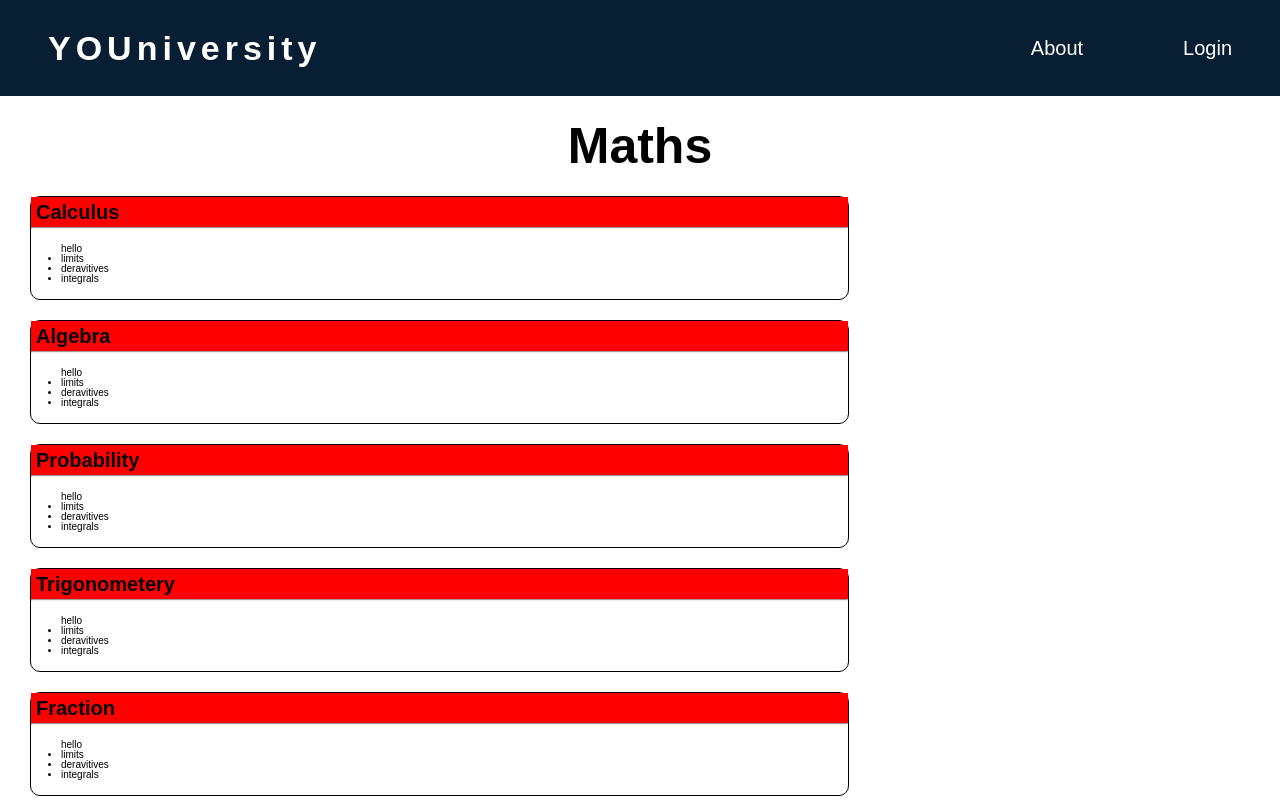
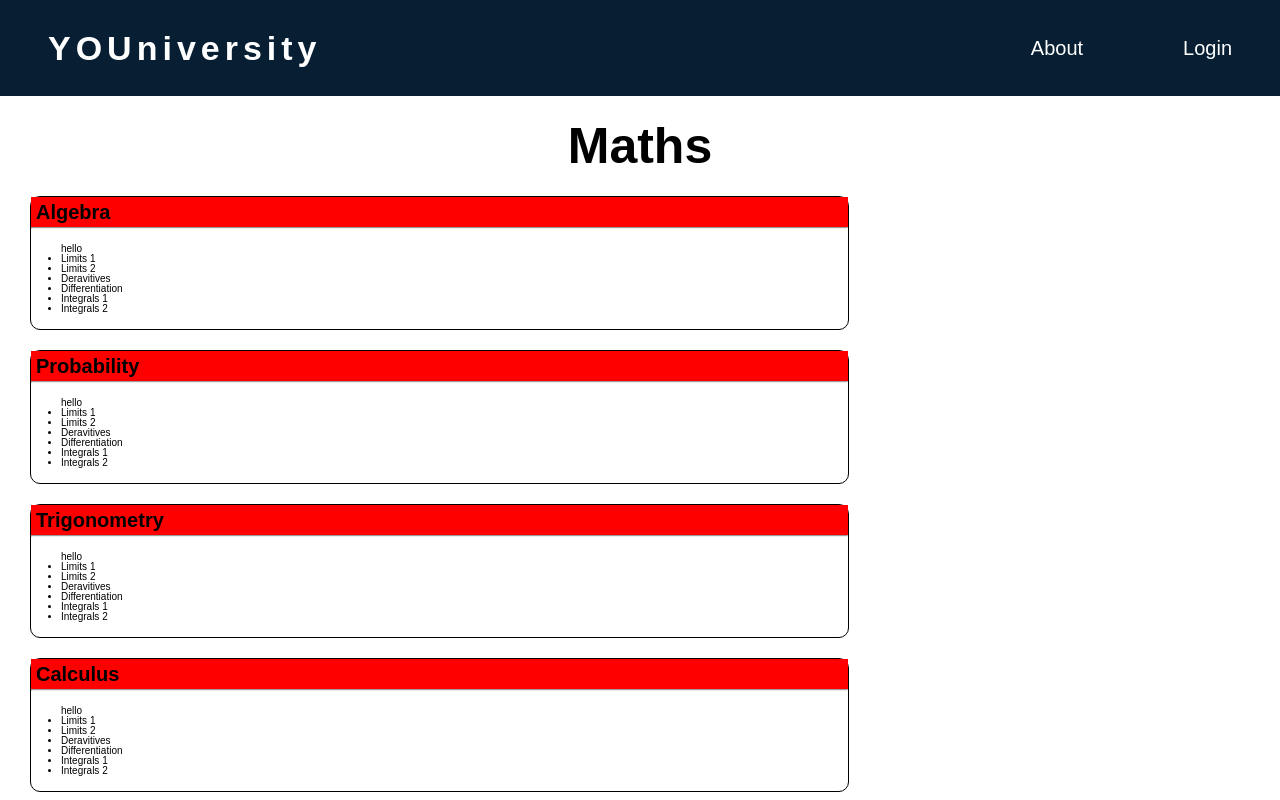
Before and after one commit to talhaMah56/YOUniversity, a React (Create React App) app: page /math in a window 1280 px wide. Shown: the top 800 px of the page. Built offline with nearby package versions, Linux system fonts and the light colour scheme.

Commit message:
skeleton for calculus screen

```diff
--- a/src/components/PrivateRoutes.tsx
+++ b/src/components/PrivateRoutes.tsx
@@ -3,6 +3,8 @@ import { RouteType } from "../types";
 import { Route, Routes } from "react-router-dom";
 import { ErrorScreen, HomeScreen } from "../screens";
 import { MainHeader } from "../Layout";
+import { CalculusScreen } from "../screens/MathScreen/CalculusScreen";
+import { Limits1Screen } from "../screens/MathScreen/CalculusScreen/Limits1Screen";
 
 type IProps = {
   routes: RouteType[];
@@ -16,6 +18,8 @@ export const PrivateRoutes: React.FC<IProps> = ({ routes }) => {
         {routes.map((item) => (
           <Route key={item.id} path={item.path} element={<item.component />} />
         ))}
+        <Route path="math/calculus" element={<CalculusScreen />} />
+        <Route path="math/calculus/limits_1" element={<Limits1Screen />} />
       </Route>
       <Route path="*" element={<ErrorScreen />} />
     </Routes>
--- a/src/data/MathTopics.ts
+++ b/src/data/MathTopics.ts
@@ -1,26 +1,68 @@
 export const MathTopics = [
   {
-    title: "Calculus",
-    subtopics: ["limits", "deravitives", "integrals"],
-  },
-  {
     title: "Algebra",
-    subtopics: ["limits", "deravitives", "integrals"],
+    subtopics: [
+      { title: "Limits 1", path: "limits_1" },
+      { title: "Limits 2", path: "limits_2" },
+      { title: "Deravitives", path: "deravitives" },
+      { title: "Differentiation", path: "differentiation" },
+      { title: "Integrals 1", path: "integrals_1" },
+      { title: "Integrals 2", path: "integrals_2" },
+    ],
   },
   {
     title: "Probability",
-    subtopics: ["limits", "deravitives", "integrals"],
+    subtopics: [
+      { title: "Limits 1", path: "limits_1" },
+      { title: "Limits 2", path: "limits_2" },
+      { title: "Deravitives", path: "deravitives" },
+      { title: "Differentiation", path: "differentiation" },
+      { title: "Integrals 1", path: "integrals_1" },
+      { title: "Integrals 2", path: "integrals_2" },
+    ],
   },
   {
-    title: "Trigonometery",
-    subtopics: ["limits", "deravitives", "integrals"],
+    title: "Trigonometry",
+    subtopics: [
+      { title: "Limits 1", path: "limits_1" },
+      { title: "Limits 2", path: "limits_2" },
+      { title: "Deravitives", path: "deravitives" },
+      { title: "Differentiation", path: "differentiation" },
+      { title: "Integrals 1", path: "integrals_1" },
+      { title: "Integrals 2", path: "integrals_2" },
+    ],
   },
   {
-    title: "Fraction",
-    subtopics: ["limits", "deravitives", "integrals"],
+    title: "Calculus",
+    subtopics: [
+      { title: "Limits 1", path: "limits_1" },
+      { title: "Limits 2", path: "limits_2" },
+      { title: "Deravitives", path: "deravitives" },
+      { title: "Differentiation", path: "differentiation" },
+      { title: "Integrals 1", path: "integrals_1" },
+      { title: "Integrals 2", path: "integrals_2" },
+    ],
   },
   {
     title: "Number Theory",
-    subtopics: ["limits", "deravitives", "integrals"],
+    subtopics: [
+      { title: "Limits 1", path: "limits_1" },
+      { title: "Limits 2", path: "limits_2" },
+      { title: "Deravitives", path: "deravitives" },
+      { title: "Differentiation", path: "differentiation" },
+      { title: "Integrals 1", path: "integrals_1" },
+      { title: "Integrals 2", path: "integrals_2" },
+    ],
+  },
+  {
+    title: "Fractions",
+    subtopics: [
+      { title: "Limits 1", path: "limits_1" },
+      { title: "Limits 2", path: "limits_2" },
+      { title: "Deravitives", path: "deravitives" },
+      { title: "Differentiation", path: "differentiation" },
+      { title: "Integrals 1", path: "integrals_1" },
+      { title: "Integrals 2", path: "integrals_2" },
+    ],
   },
 ];
--- a/src/index.css
+++ b/src/index.css
@@ -248,3 +248,15 @@ body {
 .subtopic-description {
   padding: 1.5rem 3rem;
 }
+
+.subtopic-grid {
+  display: grid;
+  grid-template-columns: 1fr 1fr 1fr;
+  grid-template-rows: 1fr 1fr;
+  gap: 2rem;
+  padding: 0 2rem;
+}
+
+.subtopic-cards {
+  padding: 0.5rem 1rem;
+}
--- /dev/null
+++ b/src/screens/MathScreen/CalculusScreen/CalculusScreen.tsx
@@ -0,0 +1,26 @@
+import React from "react";
+import { MathTopics } from "../../../data/MathTopics";
+import { CardComponent } from "../../../UI";
+
+export const CalculusScreen: React.FC = () => {
+  const calculusSubptopics = MathTopics[0].subtopics;
+  console.log(calculusSubptopics);
+  return (
+    <>
+      <h1 className="subject-screen-header">Calculus</h1>
+      <div className="subtopic-grid">
+        {calculusSubptopics.map((subtopic) => (
+          <CardComponent
+            key={subtopic.title}
+            title={subtopic.title}
+            path={subtopic.path.trim().toLowerCase()}
+            color="red"
+            className="subtopic-cards"
+          >
+            <p>hello from {subtopic.title}</p>
+          </CardComponent>
+        ))}
+      </div>
+    </>
+  );
+};
--- /dev/null
+++ b/src/screens/MathScreen/CalculusScreen/Limits1Screen/Limits1Screen.tsx
@@ -0,0 +1,5 @@
+import React from "react";
+
+export const Limits1Screen: React.FC = () => {
+  return <p>Limits1Screen</p>;
+};
--- /dev/null
+++ b/src/screens/MathScreen/CalculusScreen/Limits1Screen/index.ts
@@ -0,0 +1 @@
+export * from "./Limits1Screen";
--- /dev/null
+++ b/src/screens/MathScreen/CalculusScreen/index.ts
@@ -0,0 +1 @@
+export * from "./CalculusScreen";
--- a/src/screens/MathScreen/MathScreen.tsx
+++ b/src/screens/MathScreen/MathScreen.tsx
@@ -1,7 +1,6 @@
 import React from "react";
 import { MathTopics } from "../../data/MathTopics";
 import { CardComponent } from "../../UI";
-import { Routes } from "react-router-dom";
 
 export const MathScreen: React.FC = () => {
   return (
@@ -20,7 +19,7 @@ export const MathScreen: React.FC = () => {
               <p>hello</p>
               <ul>
                 {item.subtopics.map((subtopic) => (
-                  <li key={subtopic}>{subtopic}</li>
+                  <li key={subtopic.title}>{subtopic.title}</li>
                 ))}
               </ul>
             </CardComponent>
--- a/src/screens/TopicsScreen/TopicScreen.tsx
+++ /dev/null
@@ -1,5 +0,0 @@
-import React from "react";
-
-export const TopicScreen: React.FC = () => {
-  return <></>;
-};
```
Also changed, not shown: src/screens/TopicsScreen/index.ts (deleted).
